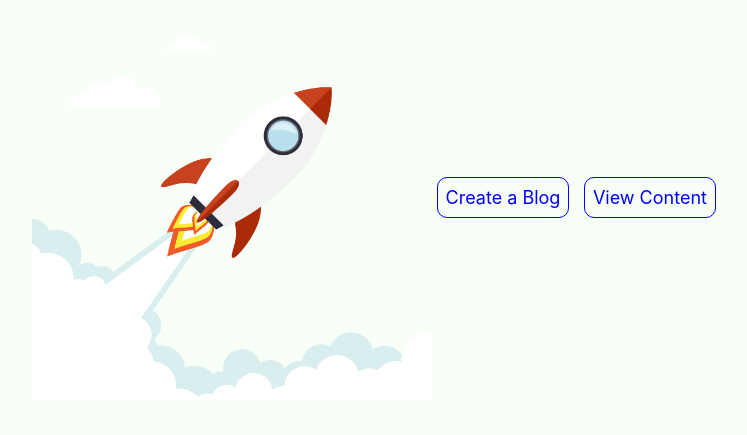
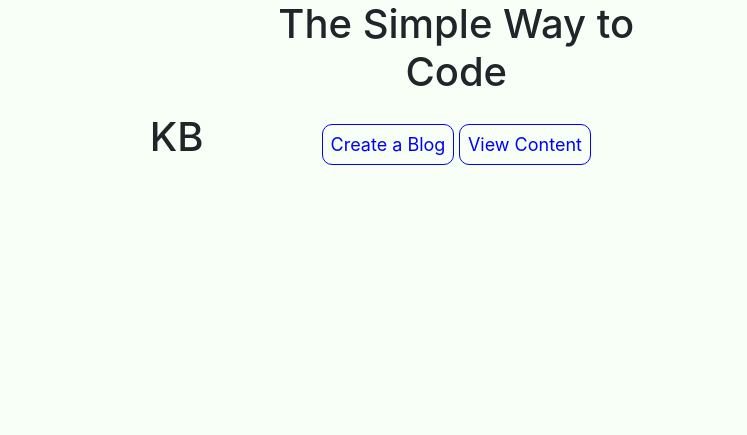
Before and after one commit to Wilfridboris/Wilfridboris.github.io, a PHP site: page / in a window 1280 px wide. Shown: the part 149-584 px from the top of the page, without its empty margins (261-1008 px from the left). Run offline with PHP 8.4, Linux system fonts and the light colour scheme.

Commit message:
:rocket:

```diff
--- a/css/index.css
+++ b/css/index.css
@@ -109,11 +109,14 @@
     border: 1px solid blue;
     margin-right: 10px;
     cursor: pointer;
+    margin: 20px 0px;
 
     }
     .btx:hover{
         background-color: rgb(99, 108, 238);
         color: #f7fff7;
+
+
     }
     .btx:focus{
         outline: 0;
@@ -128,12 +131,18 @@
     }
     .Font{
         display: inline-block;
+        width: 400px;
+
 
     }
     header{
         padding-bottom: 30px ;
 
     }
+   .image{
+       width:150px;
+   }
+
 
 
 
--- a/index.html
+++ b/index.html
@@ -30,9 +30,10 @@
         </header>
         <div class="contenu">
             <div class="Font image">
-                <img src="/img/rocket.png" width="400px"  alt="rocket">
+                <h1>KB</h1>
             </div>
             <div class="Font button-list">
+                <h1>The Simple Way to Code</h1>
                 <button class="btx">Create a Blog</button>
                 <button class="btx">View Content</button>
             </div>
```
Also changed, not shown: img/rocket.png (deleted).
